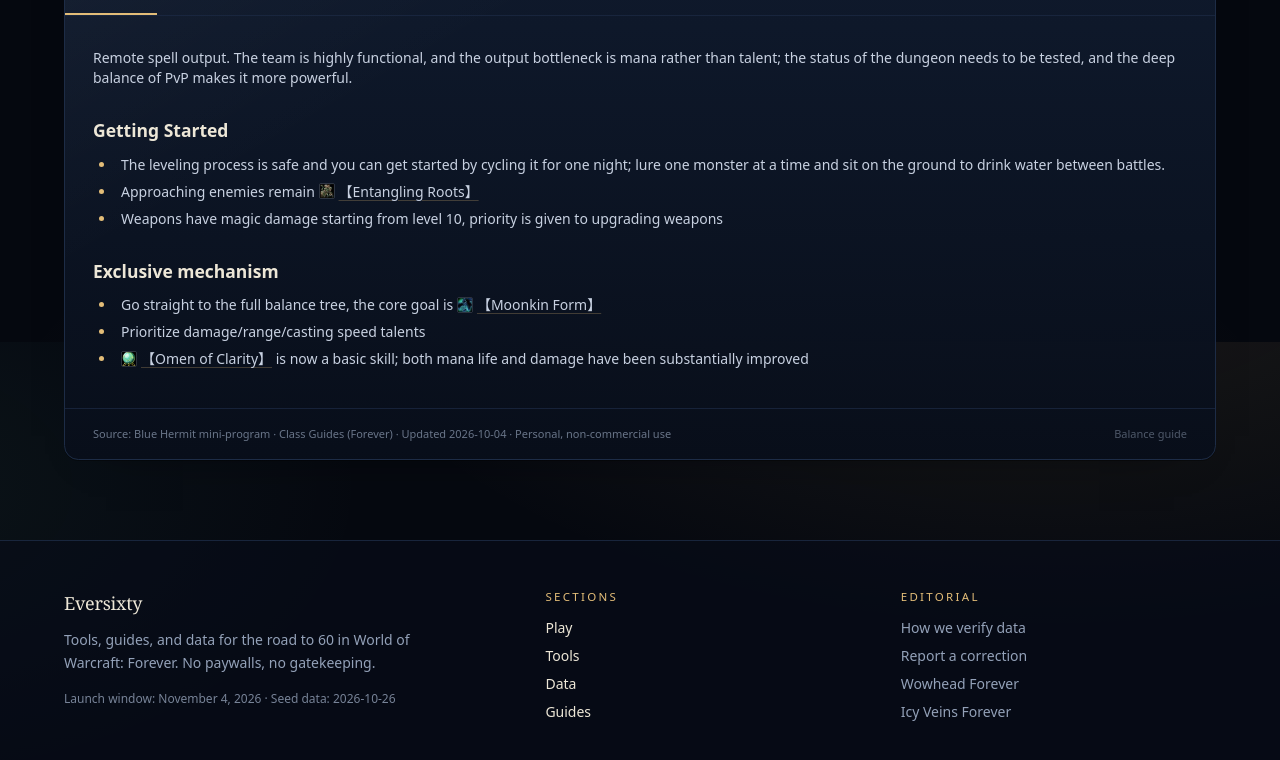
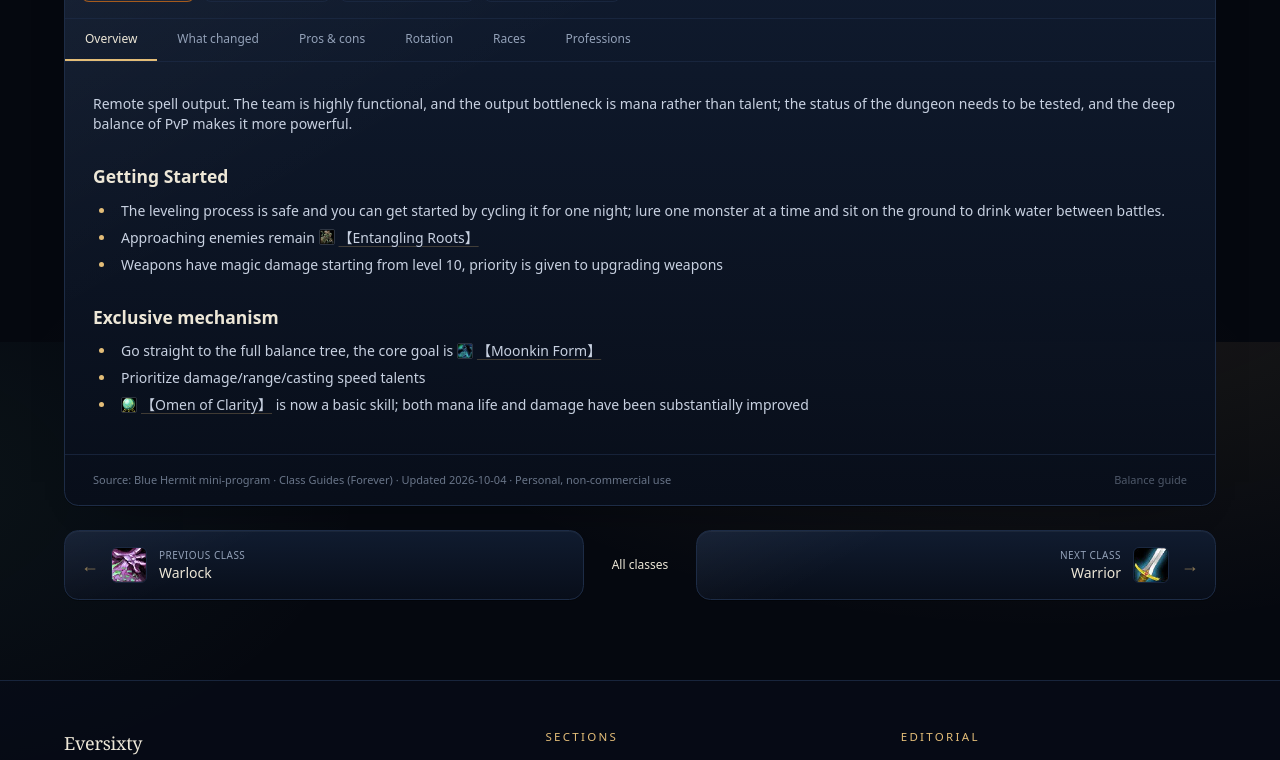
Before and after one commit to why176250/eternal-codex, a Next.js app: page /classes/druid in a window 1280 px wide. Shown: the part 458-1218 px from the top of the page. Built offline with nearby package versions, Linux system fonts and the light colour scheme; no server answers.

Commit message:
Add back to classes and prev/next class navigation

```diff
--- a/src/app/classes/[slug]/page.tsx
+++ b/src/app/classes/[slug]/page.tsx
@@ -1,4 +1,5 @@
 import type { Metadata } from "next";
+import Link from "next/link";
 import { notFound } from "next/navigation";
 import { marked } from "marked";
 import { classes, difficultyLabel, getClass } from "@/lib/data";
@@ -36,6 +37,10 @@ export default async function ClassPage({
   const { slug } = await params;
   const wowClass = getClass(slug);
   if (!wowClass) notFound();
+
+  const classIndex = classes.findIndex((entry) => entry.id === wowClass.id);
+  const prevClass = classes[(classIndex - 1 + classes.length) % classes.length];
+  const nextClass = classes[(classIndex + 1) % classes.length];
 
   const specs = getSpecGuides(wowClass.id).map((spec) => ({
     ...spec,
@@ -91,6 +96,16 @@ export default async function ClassPage({
       </header>
 
       <section className="container-x pb-20">
+        <div className="mb-4">
+          <Link
+            href="/classes"
+            className="inline-flex items-center gap-2 rounded-full border border-line/80 px-3 py-1.5 text-xs text-muted transition-colors hover:border-gold/45 hover:text-gold-soft"
+          >
+            <span aria-hidden="true">←</span>
+            All classes
+          </Link>
+        </div>
+
         {specs.length > 0 ? (
           <ClassSpecGuide
             specs={specs}
@@ -102,6 +117,54 @@ export default async function ClassPage({
             No spec guides imported for this class yet.
           </p>
         )}
+
+        <nav
+          aria-label="Class navigation"
+          className="mt-6 grid gap-3 sm:grid-cols-[1fr_auto_1fr]"
+        >
+          <Link
+            href={`/classes/${prevClass.id}`}
+            className="panel panel-hover group flex items-center gap-3 p-4"
+          >
+            <span className="text-lg text-gold/60 transition-transform group-hover:-translate-x-1">←</span>
+            <img
+              src={`/classes/icons/${prevClass.id}.jpg`}
+              alt=""
+              width={36}
+              height={36}
+              className="size-9 rounded-md border border-line/80"
+            />
+            <span className="min-w-0">
+              <span className="block text-[10px] uppercase tracking-wider text-muted">Previous class</span>
+              <span className="block truncate text-sm text-parchment">{prevClass.name}</span>
+            </span>
+          </Link>
+
+          <Link
+            href="/classes"
+            className="flex items-center justify-center rounded-lg px-4 py-2 text-xs text-muted transition-colors hover:text-gold-soft"
+          >
+            All classes
+          </Link>
+
+          <Link
+            href={`/classes/${nextClass.id}`}
+            className="panel panel-hover group flex items-center justify-end gap-3 p-4 text-right"
+          >
+            <span className="min-w-0">
+              <span className="block text-[10px] uppercase tracking-wider text-muted">Next class</span>
+              <span className="block truncate text-sm text-parchment">{nextClass.name}</span>
+            </span>
+            <img
+              src={`/classes/icons/${nextClass.id}.jpg`}
+              alt=""
+              width={36}
+              height={36}
+              className="size-9 rounded-md border border-line/80"
+            />
+            <span className="text-lg text-gold/60 transition-transform group-hover:translate-x-1">→</span>
+          </Link>
+        </nav>
       </section>
     </main>
   );
```
